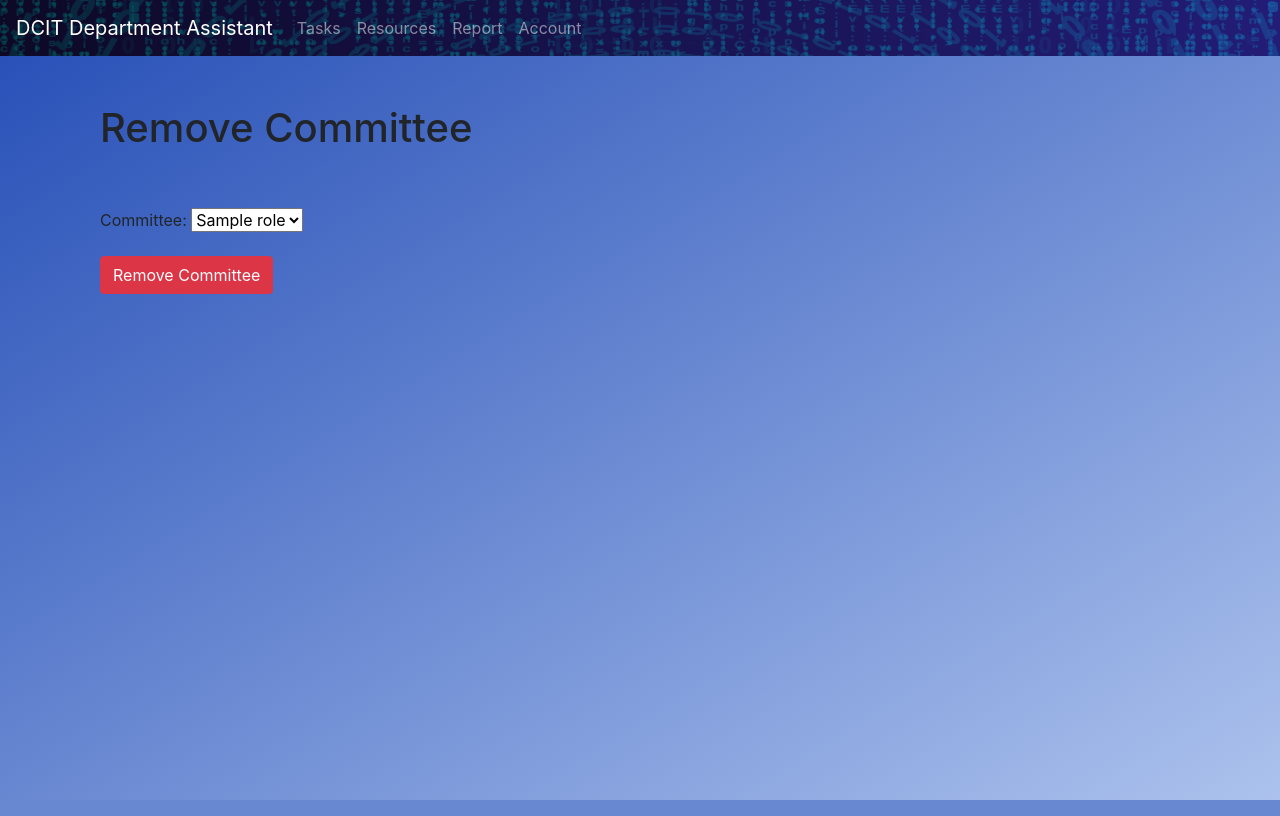
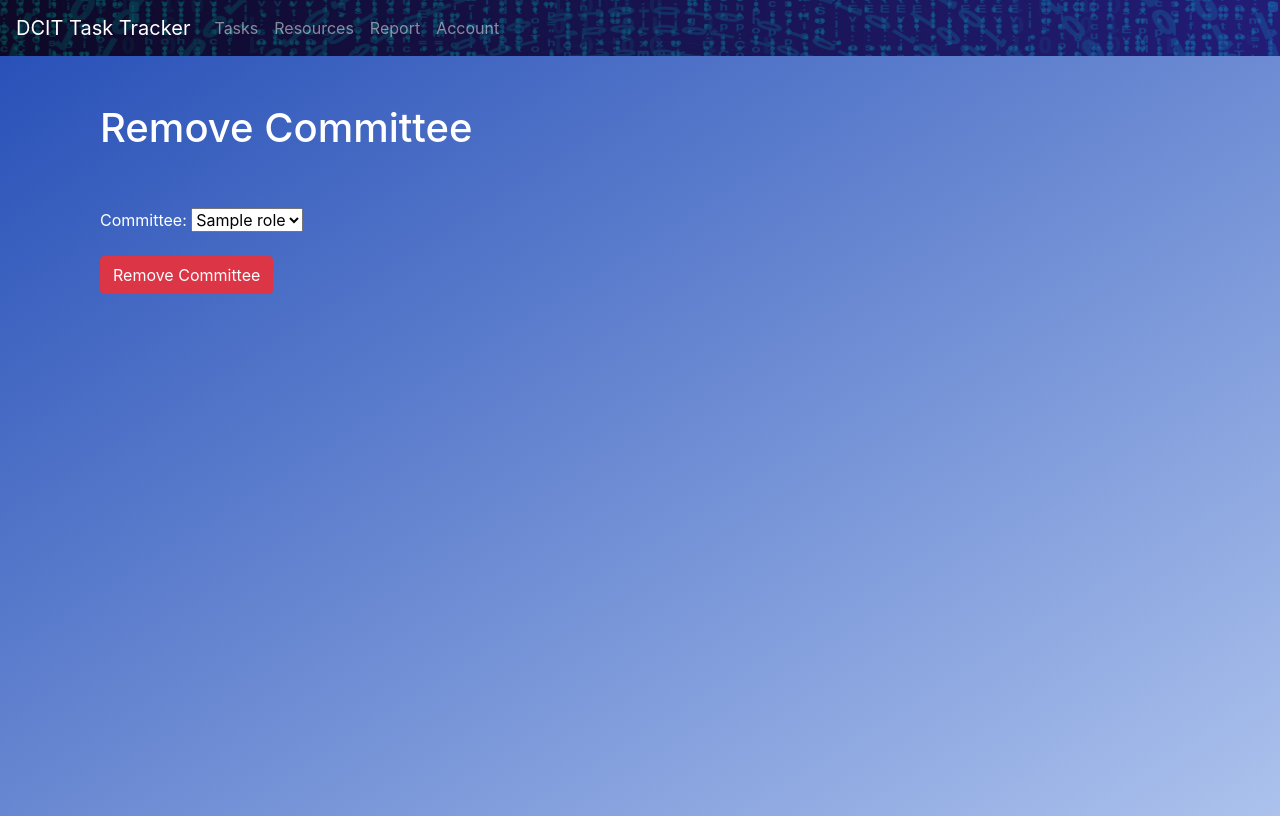
Before and after one commit to Updeus/Final-Year-Project, a Python web app: template App/templates/remove_role.html in a window 1280 px wide. Run offline with Jinja, Linux system fonts and the light colour scheme; the template is opened without the code that fills it: most values are stand-ins (such as "Sample title", 1, 10 or a date in 2020); some libraries are stand-ins or nearby versions.

Commit message:
front end changes

```diff
--- a/App/templates/home.html
+++ b/App/templates/home.html
@@ -71,7 +71,7 @@ h2{
   background: rgb(0, 0, 0); /* Fallback color */
   background: rgba(0, 0, 0, 0.5); /* Black background with 0.5 opacity */
   color:white;
-  width: 94%;
+  min-width: 94%;
   padding: 15px;
   text-align: left;
 
@@ -202,7 +202,6 @@ img.hover-shadow {
 
  <br>
  <br>
- <br>
 
 
 
--- a/App/templates/layout.html
+++ b/App/templates/layout.html
@@ -15,6 +15,7 @@
   </head>
   <style>
 
+
   nav{
   background-image: url("{{url_for('static', filename='landing.png')}}");
   background-size:cover;
@@ -23,7 +24,8 @@
 
   body{
     background-image: linear-gradient(to bottom right, #244db6 ,#acc2ed) ;
-    height: 100vh;
+    background-size:cover;
+    height:102vh;
     color: white;
   }
     </style>
--- a/App/templates/remove_role.html
+++ b/App/templates/remove_role.html
@@ -2,8 +2,8 @@
 <!doctype html>
 <html>
   {% extends "layout.html" %}
-{% block title %}DCIT Department Assistant{% endblock %}
-{% block page %}DCIT Department Assistant{% endblock %}
+{% block title %}DCIT Task Tracker{% endblock %}
+{% block page %}DCIT Task Tracker{% endblock %}
 {{ super() }}
 
 
@@ -12,6 +12,11 @@
     <title>Remove Committee</title>
     <link rel="stylesheet" href="https://maxcdn.bootstrapcdn.com/bootstrap/4.5.2/css/bootstrap.min.css">
   </head>
+  <style>
+    body{
+      color: white;
+    }
+  </style>
   <body>
     <div class="container">
       <h1 class="mt-5">Remove Committee</h1>
```
